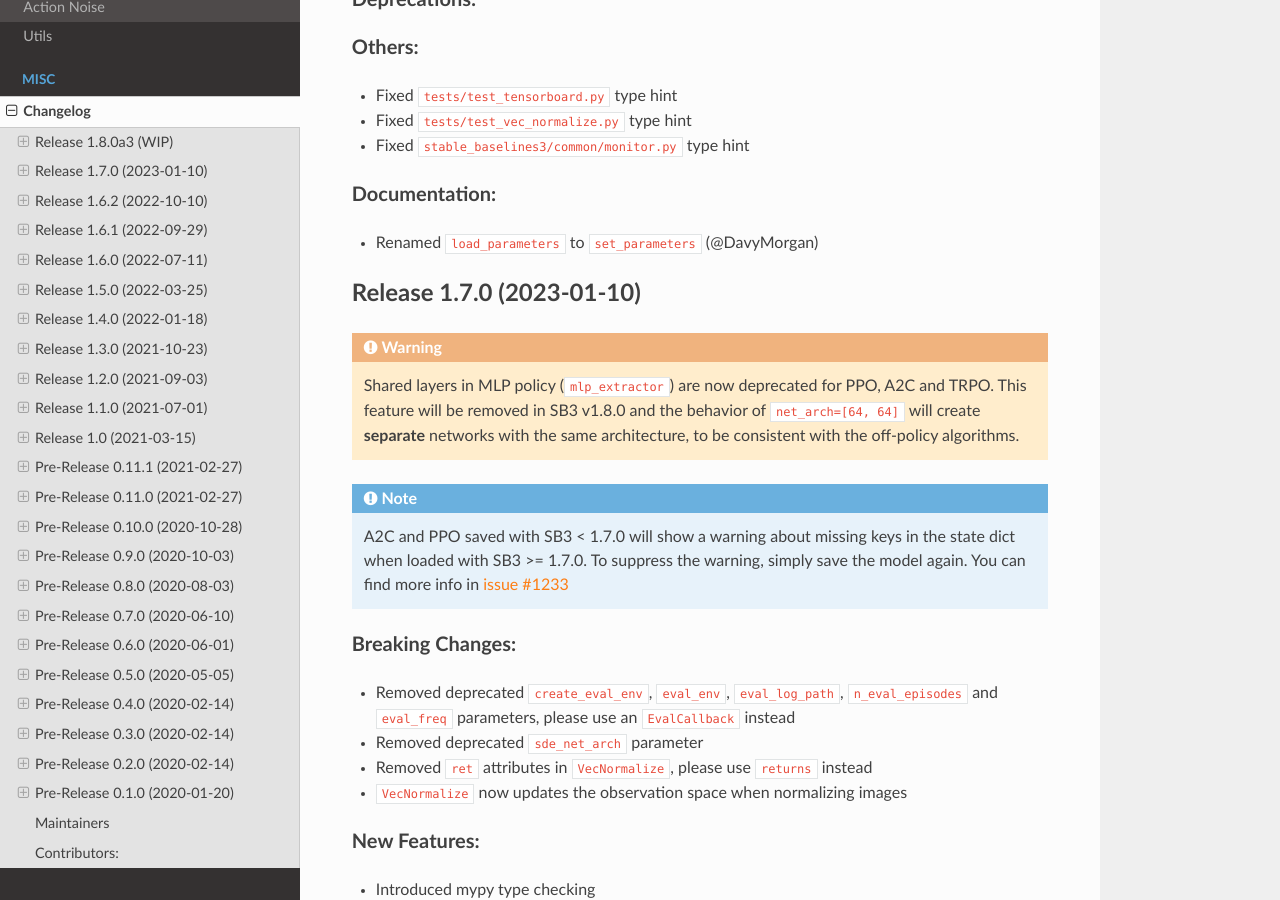
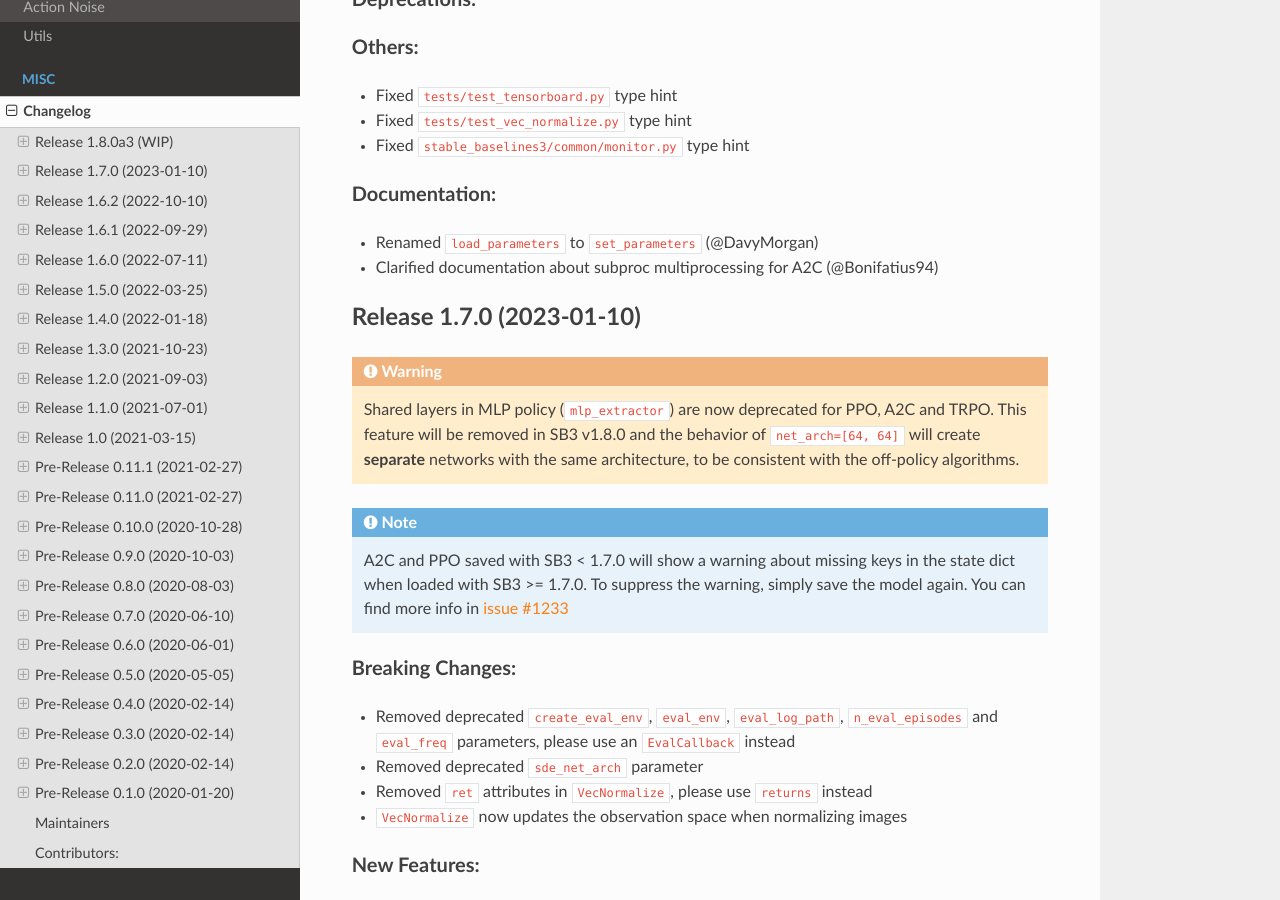
Before and after one commit to DLR-RM/stable-baselines3, a Sphinx documentation site: the page built from docs/misc/changelog.rst, in a window 1280 px wide and 900 px high, scrolled down 633 px. Built offline with Sphinx 7.4.7 and the Read the Docs theme 2.0.0, drawn with Linux system fonts in a browser that asks for light colours; pages that are not in the unit, such as notebooks, are missing from menus.

Commit message:
update changelog

```diff
--- a/docs/misc/changelog.rst
+++ b/docs/misc/changelog.rst
@@ -39,6 +39,7 @@ Others:
 Documentation:
 ^^^^^^^^^^^^^^
 - Renamed ``load_parameters`` to ``set_parameters`` (@DavyMorgan)
+- Clarified documentation about subproc multiprocessing for A2C (@Bonifatius94)
 
 
 Release 1.7.0 (2023-01-10)
```
